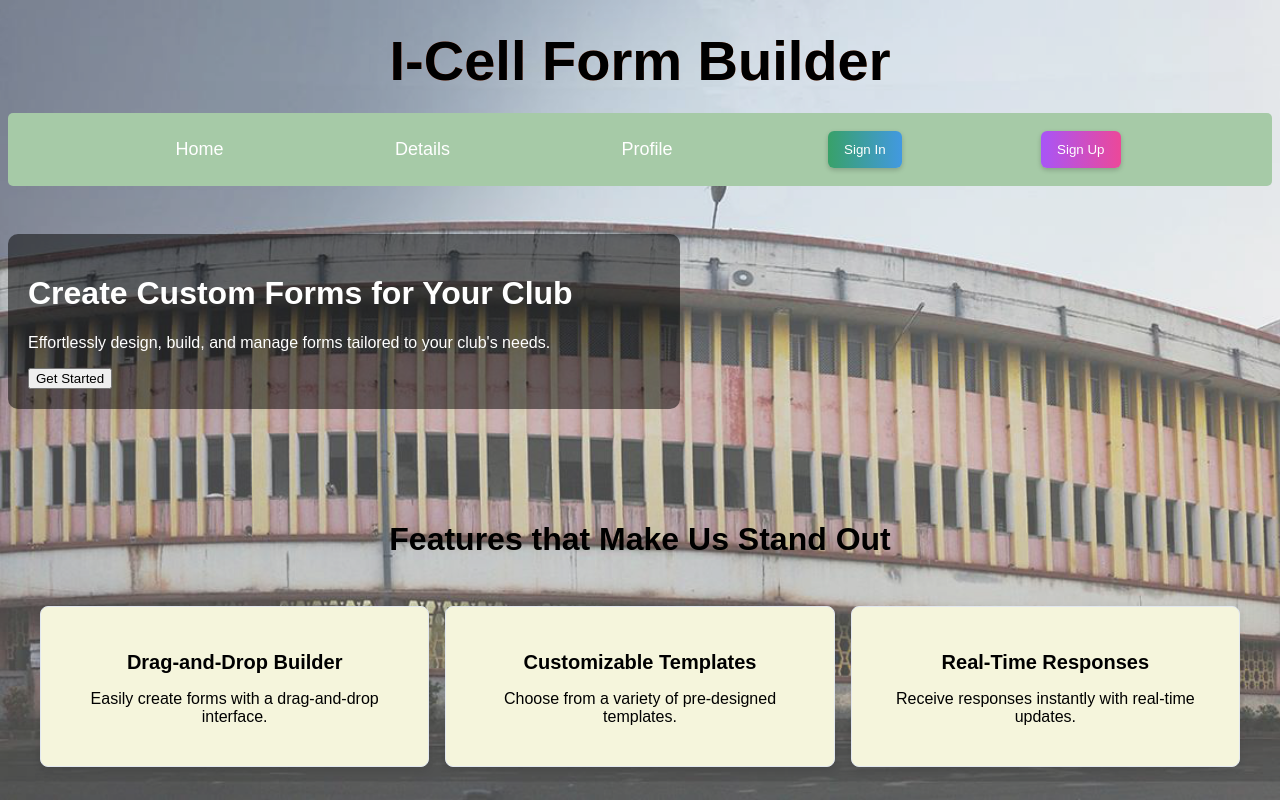
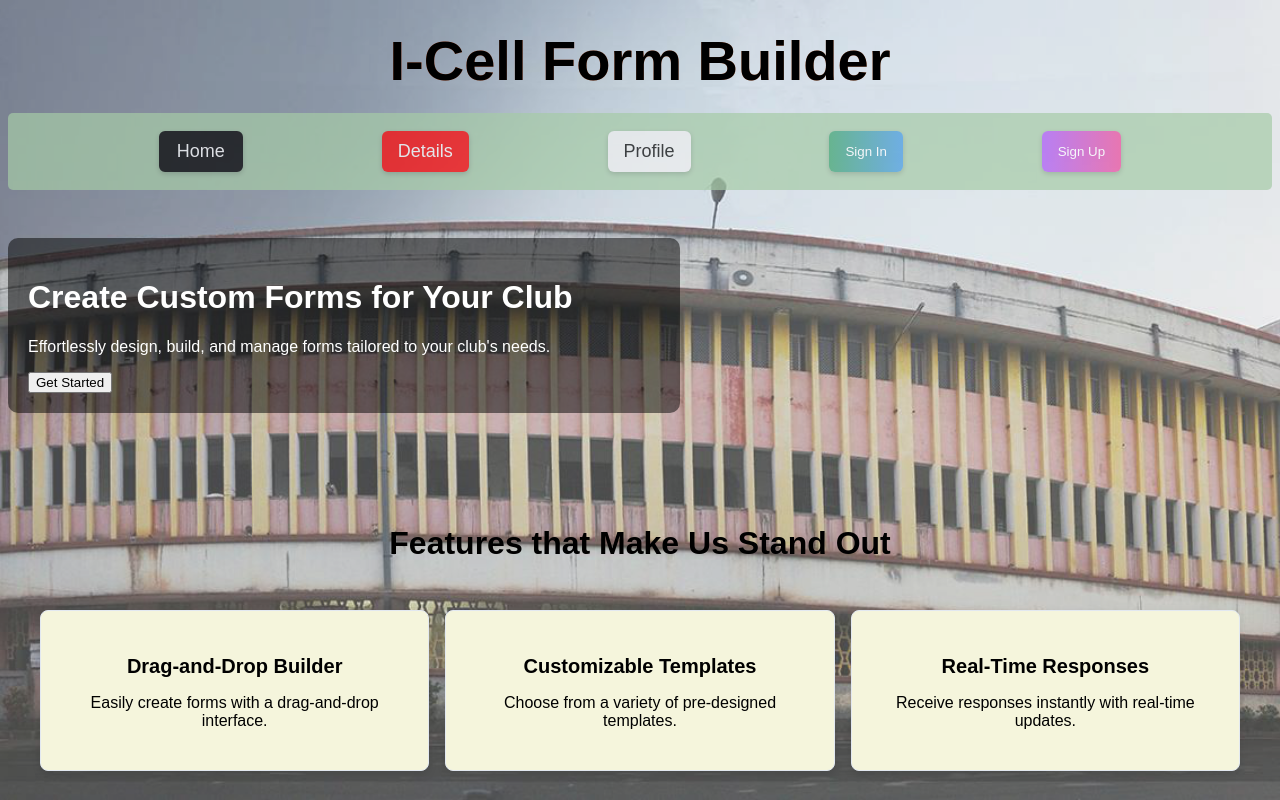
Before and after one commit to godsonsphilip/Landingpage, a React (Create React App) app: page / in a window 1280 px wide. Shown: the top 800 px of the page. Built offline with nearby package versions, Linux system fonts and the light colour scheme.

Commit message:
Changed the button styles and added animation

```diff
--- a/src/App.css
+++ b/src/App.css
@@ -19,7 +19,7 @@
   border-radius: 5px;
   background-color: #a6caa7;
   color: #fff;
-  opacity: 21px;
+  opacity: 70%;
   justify-content: space-evenly;
   right: 2;
 }
--- a/src/components/Navbar.js
+++ b/src/components/Navbar.js
@@ -17,69 +17,92 @@
 						color: "black",
 						// animation: "fadeIn 2s ease-out",
 						textAlign: "center",
-            margin: "20px 0",  // Reset margin to avoid extra spacing
+						margin: "20px 0", // Reset margin to avoid extra spacing
 					}}
 				>
 					I-Cell Form Builder
 				</h1>
 
-
 				{/* Navigation Links */}
-        <div className="button flex justify-center"> {/* Center the buttons horizontally */}
+				<div className="button flex justify-center">
+					{" "}
+					{/* Center the buttons horizontally */}
 					{/* Home Button */}
 					<button
 						style={{
-              backgroundColor: "transparent",
+							backgroundColor: "black",
 							color: "#fff",
-              border: "none",
+							border: "2px solid black", // Adding a border
 							fontSize: "1.125rem", // Equivalent to text-lg
 							cursor: "pointer",
 							padding: "0.5rem 1rem", // Equivalent to py-2 px-4
 							margin: "0.5rem",
-              transition: "color 0.2s",
+              borderRadius: "0.375rem",
+              boxShadow: "0 2px 5px rgba(0, 0, 0, 0.2)",
+							transition:
+								"color 0.2s, border-color 0.2s, background-color 0.2s", // Adding transition for smooth effect
 						}}
-            onMouseEnter={(e) => (e.target.style.color = "#gray-200")}
-            onMouseLeave={(e) => (e.target.style.color = "#fff")}
+						onMouseEnter={(e) => {
+							e.target.style.color = "black"; // Changing text color on hover
+							e.target.style.backgroundColor = "lightblue"; // Change background on hover
+							e.target.style.borderColor = "lightblue"; // Changing border color on hover
+						}}
+						onMouseLeave={(e) => {
+							e.target.style.color = "#fff";
+							e.target.style.backgroundColor = "black"; // Reset background
+							e.target.style.borderColor = "black"; // Reset border color
+						}}
 					>
 						Home
 					</button>
-
 					{/* Details Button */}
 					<button
 						style={{
-              backgroundColor: "transparent",
+							backgroundColor: "red",
 							color: "#fff",
+							border: "2px red", // Adding a border
+							fontSize: "1.125rem", // Equivalent to text-lg
+							cursor: "pointer",
+							padding: "0.5rem 1rem", // Equivalent to py-2 px-4
+							margin: "0.5rem",
+              borderRadius: "0.375rem",
+              boxShadow: "0 2px 5px rgba(0, 0, 0, 0.2)",
+							transition:
+								"color 0.2s, border-color 0.2s, background-color 0.2s", // Adding transition for smooth effect
+						}}
+						onMouseEnter={(e) => {
+							e.target.style.color = "wblack"; // Changing text color on hover
+							e.target.style.backgroundColor = "Purple"; // Change background on hover
+							e.target.style.borderColor = "Purple"; // Changing border color on hover
+						}}
+						onMouseLeave={(e) => {
+							e.target.style.color = "#fff";
+							e.target.style.backgroundColor = "red"; // Reset background
+							e.target.style.borderColor = "red"; // Reset border color
+						}}
+					>
+						Details
+					</button>
+					{/* Profile Button */}
+					<button
+						style={{
+							backgroundColor:
+								"linear-gradient(to right top, #98e2c6, #7adccf, #5ed6d8, #42d0e1, #26cae9)",
+							color: "black",
 							border: "none",
 							fontSize: "1.125rem",
 							cursor: "pointer",
 							padding: "0.5rem 1rem",
 							margin: "0.5rem",
-              transition: "color 0.2s",
+							transition: "background 0.2s",
+							borderRadius: "0.375rem",
+							boxShadow: "0 2px 5px rgba(0, 0, 0, 0.2)",
 						}}
-            onMouseEnter={(e) => (e.target.style.color = "#gray-200")}
-            onMouseLeave={(e) => (e.target.style.color = "#fff")}
-          >
-            Details
-          </button>
-
-          {/* Profile Button */}
-          <button
-            style={{
-              backgroundColor: "transparent",
-              color: "#fff",
-              border: "none",
-              fontSize: "1.125rem",
-              cursor: "pointer",
-              padding: "0.5rem 1rem",
-              margin: "0.5rem",
-              transition: "color 0.2s",
-            }}
-            onMouseEnter={(e) => (e.target.style.color = "#gray-200")}
-            onMouseLeave={(e) => (e.target.style.color = "#fff")}
+						onMouseEnter={(e) => (e.target.style.color = "black")}
+						onMouseLeave={(e) => (e.target.style.color = "black")}
 					>
 						Profile
 					</button>
-
 					{/* Sign In Button */}
 					<button
 						style={{
@@ -94,11 +117,13 @@
 							margin: "0.5rem",
 						}}
 						onMouseEnter={(e) => (e.target.style.background = "orangered")}
-            onMouseLeave={(e) => (e.target.style.background = "linear-gradient(to right, #38a169, #4299e1)")}
+						onMouseLeave={(e) =>
+							(e.target.style.background =
+								"linear-gradient(to right, #38a169, #4299e1)")
+						}
 					>
 						Sign In
 					</button>
-
 					{/* Sign Up Button */}
 					<button
 						style={{
@@ -113,7 +138,10 @@
 							margin: "0.5rem",
 						}}
 						onMouseEnter={(e) => (e.target.style.background = "#d53f8c")}
-            onMouseLeave={(e) => (e.target.style.background = "linear-gradient(to right, #a855f7, #ec4899)")}
+						onMouseLeave={(e) =>
+							(e.target.style.background =
+								"linear-gradient(to right, #a855f7, #ec4899)")
+						}
 					>
 						Sign Up
 					</button>
```
Lines whose indentation alone changed are shown as unchanged.
